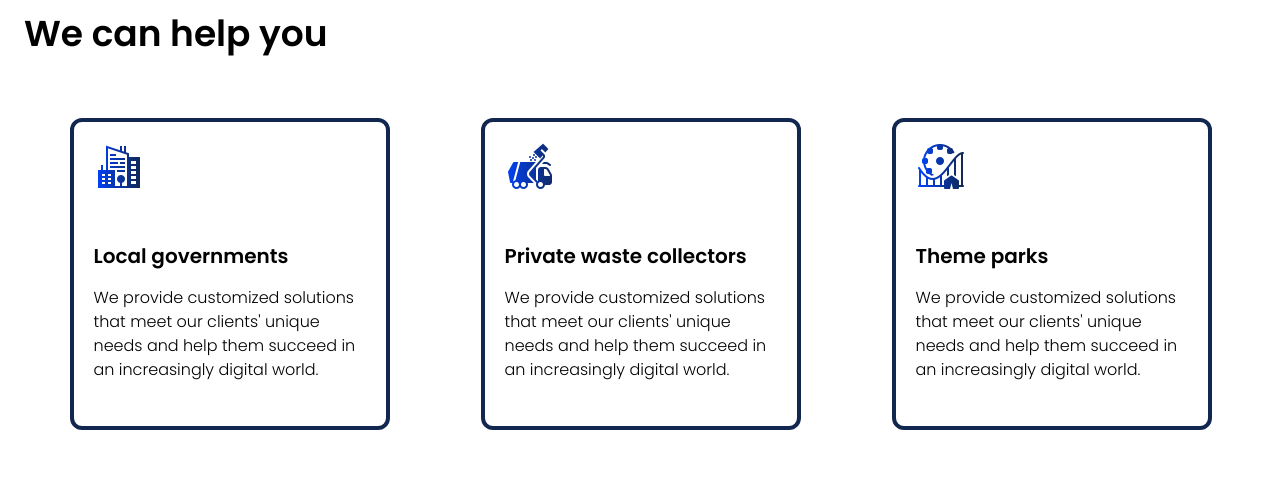
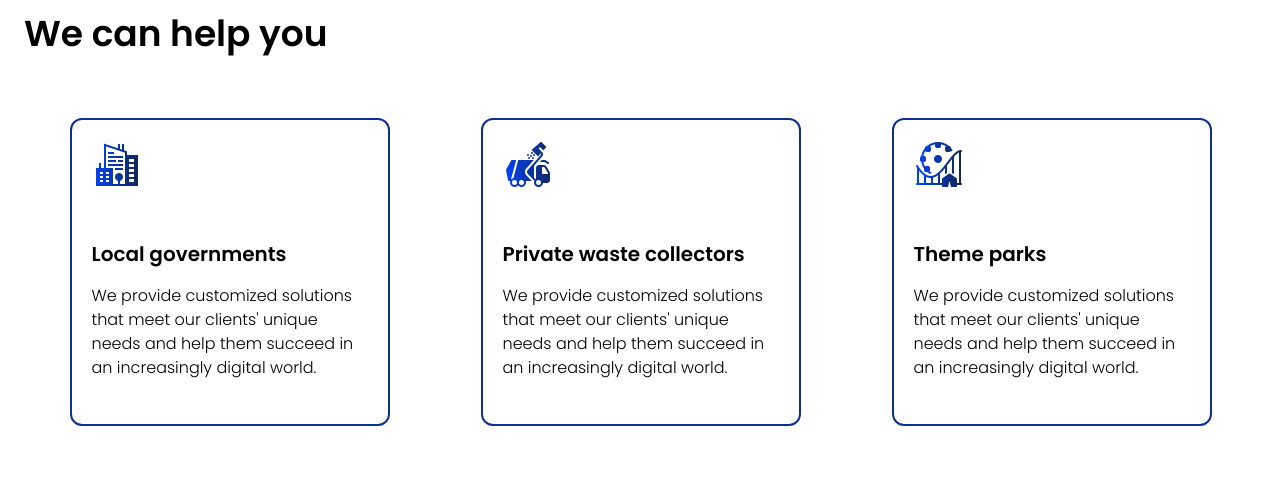
Before and after one commit to Rebin-Inc/rebin-website, a React (Create React App) app: page / in a window 1280 px wide. Shown: the part 3257-3737 px from the top of the page. Built offline with nearby package versions, Linux system fonts and the light colour scheme.

Commit message:
fix color of border

```diff
--- a/src/index.css
+++ b/src/index.css
@@ -88,7 +88,7 @@ main {
 
 .border-rebin-blue {
   border-style: solid;
-  border-color: #0043ff;
+  border-color: #0c3192;
 }
 
 .border-t-rebin-blue {
--- a/src/pages/home/components/Industries.js
+++ b/src/pages/home/components/Industries.js
@@ -81,7 +81,7 @@ function Industries() {
           <div>
             <div
               key={index}
-              className="mx-auto max-w-xs max-h-sm p-5 rounded-xl border-rebin-darkblue border-4 hover:border-white bg-gradient-hover hover:text-white group"
+              className="mx-auto max-w-xs max-h-sm p-5 rounded-xl border-rebin-blue border-2 hover:border-white bg-gradient-hover hover:text-white group"
             >
               <div
                 className={industries[index].image}
```
